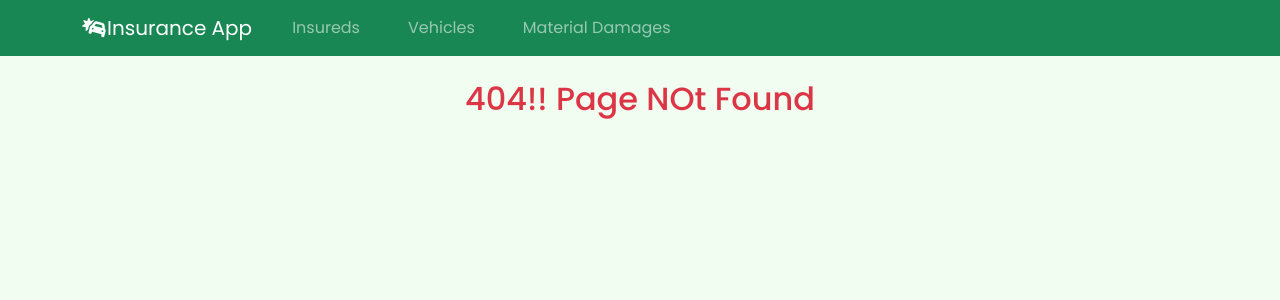
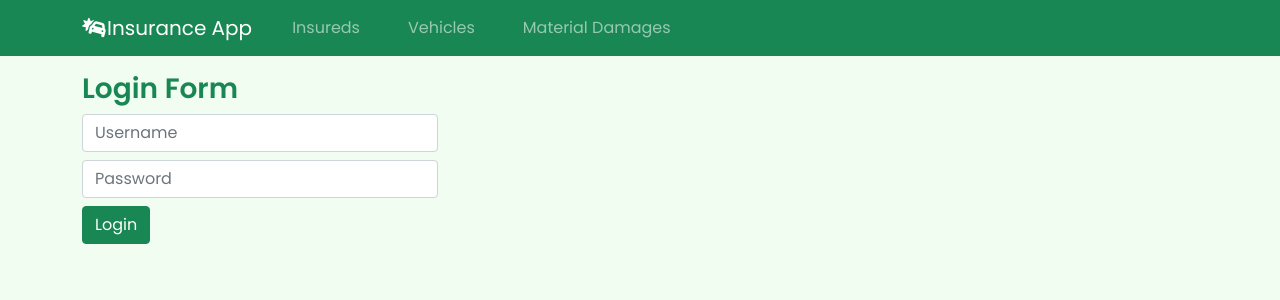
Before and after one commit to JeremicMarija/front-insurance, a Vue app: page /login in a window 1280 px wide. Before the commit this address had no page. Shown: the top 300 px of the page. Built offline with nearby package versions, Linux system fonts and the light colour scheme.

Commit message:
add login page, jwt auth

```diff
--- a/package.json
+++ b/package.json
@@ -11,9 +11,11 @@
     "axios": "^0.27.2",
     "bootstrap": "^5.1.3",
     "core-js": "^3.8.3",
+    "vee-validate": "^4.5.11",
     "vue": "^3.2.13",
     "vue-router": "^4.0.3",
-    "vuex": "^4.0.0"
+    "vuex": "^4.0.0",
+    "yup": "^0.32.11"
   },
   "devDependencies": {
     "@vue/cli-plugin-babel": "~5.0.0",
--- a/src/main.js
+++ b/src/main.js
@@ -1,7 +1,30 @@
-import { createApp } from 'vue'
+import { Vue, createApp } from 'vue'
 import App from './App.vue'
 import router from './router'
-import store from './store'
+import axios from 'axios'
+const self = this;
+axios.interceptors.request.use(
+ (config) => {
+  if(localStorage.getItem('Authorization')){
+   config.headers['Authorization'] = `Bearer ${localStorage.getItem('Authorization')}`;
+  }
+  return config;
+ },
+ (error) => {
+  return Promise.reject(error);
+ });
+
+// Add a response interceptor
+axios.interceptors.response.use(function (response) {
+ // Do something with response data
+ console.log(response, 'response');
+ return response;
+}, function (error) {
+ // Do something with response error
+ //return self.$router.push('/login');
+ window.location.href = "login";
+ return Promise.reject(error);
+});
 
 
 
@@ -14,4 +37,4 @@ import "../node_modules/@fortawesome/fontawesome-free/css/all.css";
 
 import "./styles.css"
 
-createApp(App).use(store).use(router).mount('#app')
+createApp(App).use(router).mount('#app')
--- a/src/router/index.js
+++ b/src/router/index.js
@@ -14,6 +14,7 @@ import DamageItem from '../views/DamageItem.vue'
 import ShowVehiclesOfInsured from '../views/ShowVehiclesOfInsured.vue'
 import ShowMaterialDamagesOfVehicle from '../views/ShowMaterialDamagesOfVehicle.vue'
 import ShowDamageItemsOfMaterialDamage from '../views/ShowDamageItemsOfMaterialDamage.vue'
+import Login from '../views/Login.vue'
 
 const routes = [
   {
@@ -98,6 +99,11 @@ const routes = [
     component: ShowDamageItemsOfMaterialDamage
   },
   {
+    path: '/login',
+    name: 'Login',
+    component: Login
+  },
+  {
     path: '/:pathMatch(.*)*',
     name: 'PageNotFound',
     component: PageNotFound
--- /dev/null
+++ b/src/services/LoginService.js
@@ -0,0 +1,10 @@
+import axios from "axios";
+
+export class LoginService{
+ static serverURL = `http://localhost:8080`;
+
+ static login(user){
+  let dataURL = `${this.serverURL}/authenticate`;
+  return axios.post(dataURL, user);
+ }
+}
--- a/src/store/index.js
+++ /dev/null
@@ -1,14 +0,0 @@
-import { createStore } from 'vuex'
-
-export default createStore({
-  state: {
-  },
-  getters: {
-  },
-  mutations: {
-  },
-  actions: {
-  },
-  modules: {
-  }
-})
--- /dev/null
+++ b/src/views/Login.vue
@@ -0,0 +1,59 @@
+<template>
+ <div class="container mt-3">
+  <div class="row">
+   <div class="col">
+    <p class="h3 text-success fw-bold">Login Form</p>
+   </div>
+  </div>
+ </div>
+ <div class="container">
+  <div class="row">
+   <div class="col-md-4">
+    <form action="" @submit.prevent="login()">
+     <div class="mb-2">
+      <input v-model="user.username" type="text" class="form-control" placeholder="Username">
+     </div>
+     <div class="mb-2">
+      <input v-model="user.password" type="password" class="form-control" placeholder="Password">
+     </div>
+     <div class="mb-2">
+      <input type="submit" class="btn btn-success" value="Login">
+     </div>
+    </form>
+   </div>
+  </div>
+ </div>
+</template>
+<script>
+import { LoginService} from '@/services/LoginService'
+export default {
+ name: 'Login',
+ data: function(){
+  return {
+   user: {
+    username: '',
+    password: ''
+   }
+  }
+ },
+ methods:{
+  login: async function(){
+   try {
+    let response = await LoginService.login(this.user);
+    console.log(response.data);
+    localStorage.setItem('Authorization', response.data.jwt);
+    if(response){
+     return this.$router.push('/');
+    }else{
+     return this.$router.push('/login')
+    }
+   } catch (error) {
+
+   }
+  }
+ }
+}
+</script>
+<style scoped>
+
+</style>
--- a/src/views/MaterialDamage.vue
+++ b/src/views/MaterialDamage.vue
@@ -42,7 +42,7 @@
    </div>
   </div>
 
-  <div class="row mt-4">
+  <div class="row mt-4" v-if="materialDamages.length > 0">
    <div class="col">
     <table class="table table-hover text-center table-striped shadow-lg">
      <thead class="bg-success text-white">
--- a/src/views/Vehicle.vue
+++ b/src/views/Vehicle.vue
@@ -41,7 +41,7 @@
    </div>
   </div>
 <!-- <pre>{{vehicles}}</pre> -->
-  <div class="row mt-4">
+  <div class="row mt-4" v-if="vehicles.length > 0">
    <div class="col">
     <table class="table table-hover text-center table-striped shadow-lg">
      <thead class="bg-success text-white">
```
Also changed, not shown: 1 other file (tests, documents, lock files or other folders).
